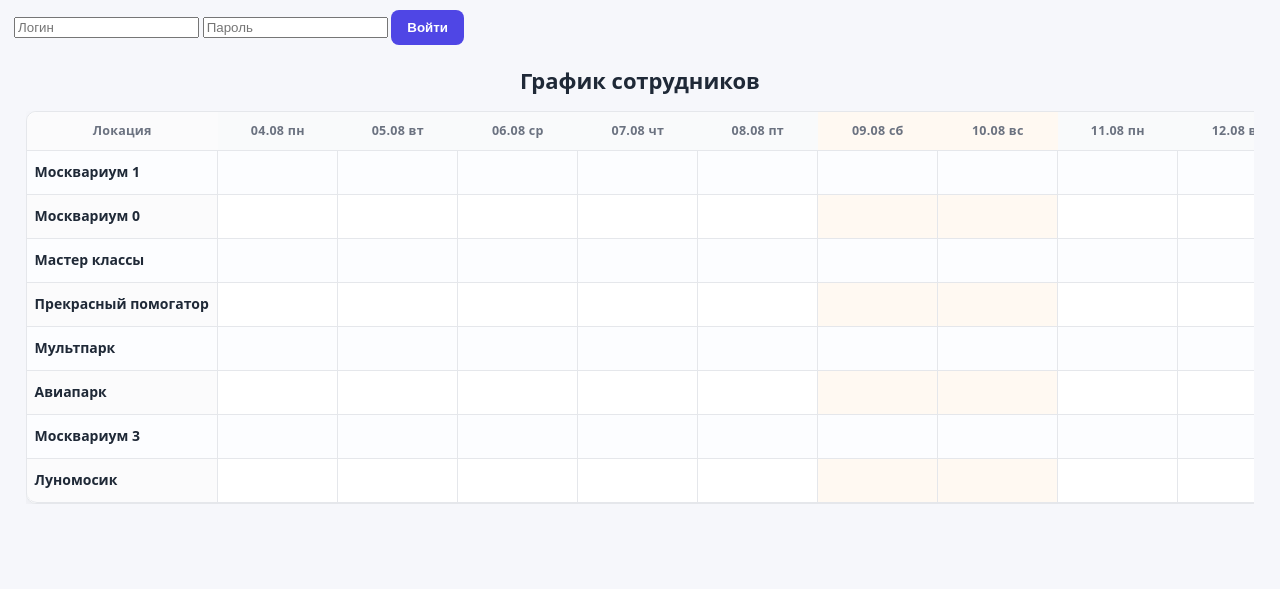
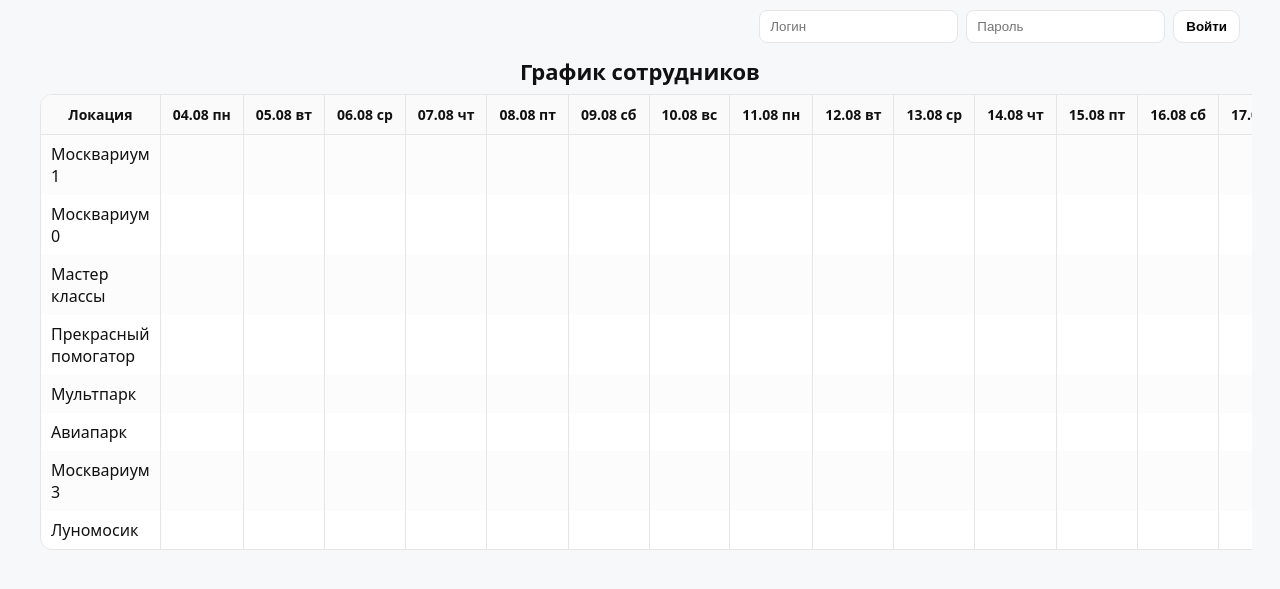
Before and after one commit to chernmary/scheduler, a FastAPI app: page /schedule in a window 1280 px wide. Shown: the top 589 px of the page. Run offline with FastAPI, Linux system fonts and the light colour scheme; data comes from the database, SQL or seed files in the repository; data that the repository does not hold is empty.

Commit message:
Update schedule.css

```diff
--- a/app/static/css/schedule.css
+++ b/app/static/css/schedule.css
@@ -1,183 +1,70 @@
+/* -------------------------------------------
+   БАЗОВЫЕ ПЕРЕМЕННЫЕ (если у вас уже есть, дубли не страшны)
+--------------------------------------------*/
 :root{
-  --bg:#f6f7fb;
+  --text:#111;
+  --muted:#666;
+  --line:#e6e6e6;
   --card:#fff;
-  --text:#1f2937;
-  --muted:#6b7280;
-  --line:#e5e7eb;
-  --primary:#4f46e5;     /* индиго */
-  --primary-600:#4338ca;
+  --primary:#3b82f6;
+  --bg:#f7f8fa;
 }
 
-* { box-sizing: border-box; }
-html,body{
-  margin:0;
-  padding:0;
-  background:var(--bg);
-  color:var(--text);
-  font:14px/1.45 system-ui, -apple-system, Segoe UI, Roboto, Arial, sans-serif;
+/* -------------------------------------------
+   БАЗОВОЕ ОФОРМЛЕНИЕ СТРАНИЦЫ И ТАБЛИЦЫ
+   (оставьте свои стили как есть; этот блок — безопасный)
+--------------------------------------------*/
+html,body{margin:0;padding:0;background:var(--bg);color:var(--text);font-family:system-ui,-apple-system,Segoe UI,Roboto,Inter,Arial,sans-serif;}
+h1{font-size:22px;line-height:1.3;margin:14px auto 8px;text-align:center;font-weight:700;}
+.table-wrapper{max-width:1200px;margin:0 auto 16px;padding:0 12px;overflow:auto;}
+.schedule-table{width:100%;border-collapse:separate;border-spacing:0;background:var(--card);border:1px solid var(--line);border-radius:12px;overflow:hidden;}
+.schedule-table thead th{position:sticky;top:0;background:#fafafa;border-bottom:1px solid var(--line);padding:10px 12px;font-size:14px;white-space:nowrap;}
+.schedule-table td, .schedule-table th{border-right:1px solid var(--line);}
+.schedule-table td:last-child, .schedule-table th:last-child{border-right:none;}
+.schedule-table tbody td{padding:8px 10px;vertical-align:middle;}
+.schedule-table tbody tr:nth-child(odd){background:#fcfcfc;}
+.schedule-table select{width:100%;padding:6px 8px;border:1px solid var(--line);border-radius:8px;background:#fff;font-size:14px;}
+.login-container{max-width:1200px;margin:10px auto 0;padding:0 12px;display:flex;justify-content:flex-end;gap:8px;}
+.login-container form{display:inline-flex;gap:8px;}
+.login-container input{padding:6px 10px;border:1px solid var(--line);border-radius:8px;}
+.login-container button{padding:8px 12px;border:1px solid var(--line);border-radius:10px;background:#fff;font-weight:600;cursor:pointer;}
+.button-container{max-width:1200px;margin:10px auto 20px;padding:0 12px;text-align:center;}
+.button-container button{padding:10px 14px;border:0;border-radius:12px;background:var(--primary);color:#fff;font-weight:700;cursor:pointer;box-shadow:0 6px 16px rgba(59,130,246,.25);}
+.button-container button:hover{filter:brightness(.95);}
+
+/* Опционально: нежная подсветка ячеек при редактировании предпросмотра */
+.schedule-table.editable select{background:#fffbe6;border-color:#f3d98b;}
+
+/* -------------------------------------------
+   АДМИН-ВКЛАДКИ (ПИЛЮЛЬКИ) — ДОБАВЛЕНО
+--------------------------------------------*/
+.admin-tabs{
+  display:flex;
+  gap:8px;
+  justify-content:center;
+  align-items:center;
+  margin: 6px auto 10px;
+  padding: 0 14px;
+  flex-wrap: wrap;
 }
-
-h1{
-  text-align:center;
-  margin:20px 0 14px;
-  font-size:22px;
-  font-weight:700;
+.admin-tabs .tab{
+  display:inline-block;
+  text-decoration:none;
+  background: var(--card);
+  color: var(--muted);
+  border:1px solid var(--line);
+  border-radius: 999px;
+  padding: 8px 14px;
+  font-weight: 600;
+  transition: .15s ease;
+  box-shadow: 0 4px 12px rgba(0,0,0,.04);
 }
-
-/* верхняя панель / навигация */
-.login-container{
-  display:flex;
-  align-items:center;
-  gap:10px;
-  padding:10px 14px 0;
+.admin-tabs .tab:hover{
+  color: var(--text);
+  border-color: var(--primary);
 }
-.login-container .nav-left{
-  margin-right:auto;
-  display:flex;
-  gap:14px;
+.admin-tabs .tab--active{
+  background: var(--primary);
+  border-color: var(--primary);
+  color:#fff;
 }
-.login-container a{
-  color:var(--primary);
-  text-decoration:none;
-  font-weight:600;
-  padding:6px 10px;
-  border-radius:8px;
-  border:1px solid transparent;
-}
-.login-container a:hover{
-  background:#eef2ff;
-  border-color:#e0e7ff;
-}
-
-/* таблица */
-.table-wrapper{
-  width: 96%;
-  margin: 0 auto 20px;
-  overflow: auto;
-  background: transparent;
-}
-
-.schedule-table{
-  width: 100%;
-  border-collapse: separate;
-  border-spacing: 0;
-  background: var(--card);
-  border: 1px solid var(--line);
-  border-radius: 10px;
-  box-shadow: 0 6px 18px rgba(0,0,0,.06);
-}
-
-/* заголовки */
-.schedule-table thead th{
-  position: sticky; top: 0; z-index: 3;
-  background: #f9fafb;
-  color: var(--muted);
-  font-weight: 700;
-  font-size: 12.5px;
-  letter-spacing: .02em;
-  padding: 10px 12px;
-  border-bottom:1px solid var(--line);
-  white-space: nowrap;
-}
-
-/* первая колонка (локации) */
-.schedule-table th:first-child,
-.schedule-table td:first-child{
-  position: sticky; left: 0; z-index: 2;
-  background: #fbfbfc;
-  font-weight: 600;
-}
-.schedule-table td:first-child{
-  border-right:1px solid var(--line);
-}
-
-/* ячейки */
-.schedule-table td{
-  border-bottom:1px solid var(--line);
-  border-right:1px solid var(--line);
-  padding: 6px 8px;
-  min-width: 120px;
-  height: 44px;
-  vertical-align: middle;
-  white-space: nowrap;
-}
-
-/* скругления */
-.schedule-table thead th:first-child{ border-top-left-radius:10px; }
-.schedule-table thead th:last-child{ border-top-right-radius:10px; }
-.schedule-table tr:last-child td:first-child{ border-bottom-left-radius:10px; }
-.schedule-table tr:last-child td:last-child{ border-bottom-right-radius:10px; }
-
-/* зебра */
-.schedule-table tbody tr:nth-child(odd) td{
-  background: #fcfdff;
-}
-.schedule-table tbody tr:hover td{
-  background:#f5f7ff;
-}
-
-/* выходные (таблица всегда с понедельника) */
-.schedule-table thead th:nth-child(7),
-.schedule-table thead th:nth-child(8),
-.schedule-table thead th:nth-child(14),
-.schedule-table thead th:nth-child(15),
-.schedule-table tbody td:nth-child(7),
-.schedule-table tbody td:nth-child(8),
-.schedule-table tbody td:nth-child(14),
-.schedule-table tbody td:nth-child(15){
-  background:#fff9f2;
-}
-
-/* селекты (режим админа) */
-.schedule-table select{
-  width: 100%;
-  max-width: 220px;
-  padding: 7px 10px;
-  border:1px solid var(--line);
-  border-radius:8px;
-  background: #fff;
-  font-size: 13.5px;
-  outline: none;
-  box-shadow: inset 0 1px 0 rgba(0,0,0,.02);
-}
-.schedule-table select:focus{
-  border-color: var(--primary);
-  box-shadow: 0 0 0 3px rgba(79,70,229,.18);
-}
-
-/* лёгкая подложка для режима редактирования */
-.schedule-table.editable td{
-  background-image: linear-gradient(to bottom, rgba(79,70,229,.06), rgba(79,70,229,0));
-  background-clip: padding-box;
-}
-
-/* кнопки */
-.button-container{
-  text-align:center;
-  display:flex;
-  gap:12px;
-  justify-content:center;
-  margin: 16px 0 28px;
-}
-.button-container form{ display:inline-block; }
-
-button{
-  background: var(--primary);
-  color:#fff;
-  padding:10px 16px;
-  border:none; border-radius:8px;
-  font-weight:600;
-  cursor:pointer;
-  transition: .15s ease;
-}
-button:hover{ background: var(--primary-600); }
-button:disabled{ opacity:.6; cursor:not-allowed; }
-
-/* адаптив */
-@media (max-width: 1100px){
-  .schedule-table td{ min-width: 100px; }
-}
-@media (max-width: 768px){
-  .table-wrapper{ width: 100%; }
-  .login-container{ padding:10px 10px 0; }
-}
```
